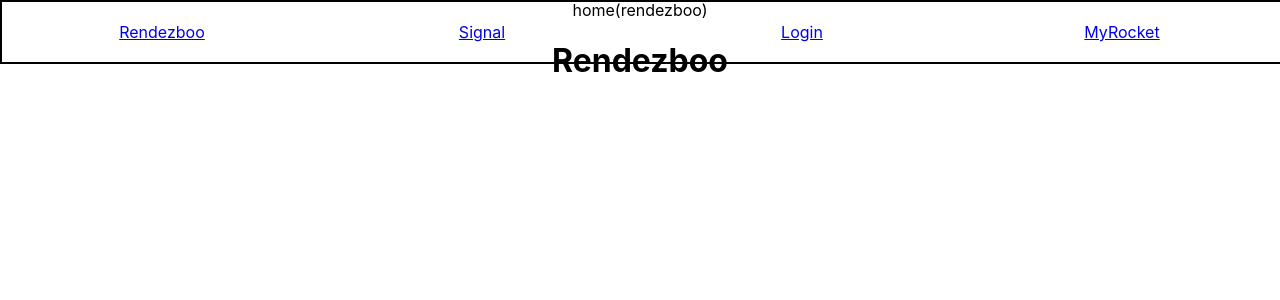
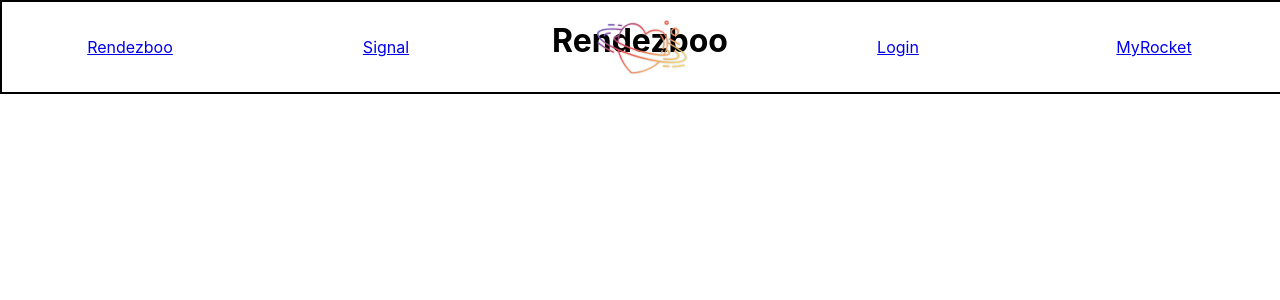
Before and after one commit to Hoony-JSG/RendezBoo, a React (Create React App) app in the folder A107-front/a107-app/: page / in a window 1280 px wide. Shown: the top 300 px of the page. Built offline with nearby package versions, Linux system fonts and the light colour scheme.

Commit message:
feat: 라우터 적용, 내비게이션 바 완료

```diff
--- a/A107-front/a107-app/src/App.js
+++ b/A107-front/a107-app/src/App.js
@@ -1,18 +1,12 @@
-// import logo from "./logo.svg";
 import React from "react";
 import { Route, Routes } from "react-router-dom";
 import { Rendezboo, Signal, Login, Rocket } from './pages'
-// import Rendezboo from './pages/Rendezboo';
-// import Signal from './pages/Signal';
-// import Login from './pages/Login';
-// import Rocket from './pages/Rocket';
 import Navbar from './components/Navbar';
 import "./App.css";
 
 function App() {
   return (
     <div className="App">
-      home(rendezboo)
         <Navbar />
       <Routes>
           <Route exact path="/" element={ <Rendezboo/> } />
@@ -20,7 +14,6 @@ function App() {
           <Route path="/login" element={ <Login/> } />
           <Route path="/rocket/:userid" element={ <Rocket /> } />
       </Routes>
-        {/* <Rendezboo /> */}
     </div>
   );
 }
--- a/A107-front/a107-app/src/components/Navbar.js
+++ b/A107-front/a107-app/src/components/Navbar.js
@@ -1,5 +1,6 @@
 import React from "react";
 import { NavLink } from "react-router-dom";
+import logo from "../logo.png";
 
 const Navbar = () => {
 
@@ -7,17 +8,22 @@ const Navbar = () => {
         position: "fixed",
         top: 0,
         width: "100%",
-        height: "60px",
+        height: "90px",
         display: "flex",
         border: "solid 2px",
     }
 
     const divStyle = {
         width: "100%",
+        height: "90px",
         display: "flex",
         justifyContent: "center",
         alignItems: "center",
       }
+
+    const logoStyle = {
+        height: "inherit"
+    }
 
     return (
       <nav style={navStyle}>
@@ -30,6 +36,9 @@ const Navbar = () => {
           <NavLink to="/signal">
             Signal
           </NavLink>
+        </div>
+        <div style={divStyle}>
+            <img src={logo} className="Main-logo" alt="logo" style={logoStyle} />
         </div>
         <div style={divStyle}>
           <NavLink to="/login">
```
Also changed, not shown: A107-front/a107-app/src/logo.png (renamed from A107-front/a107-app/public/logo.png), A107-front/a107-app/src/logo.svg (deleted).
